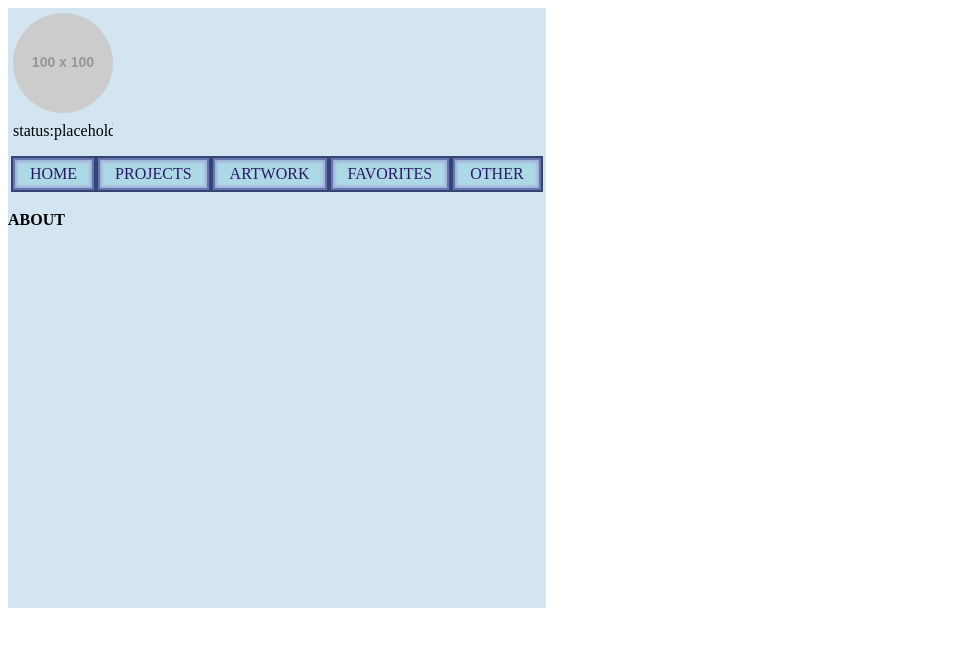
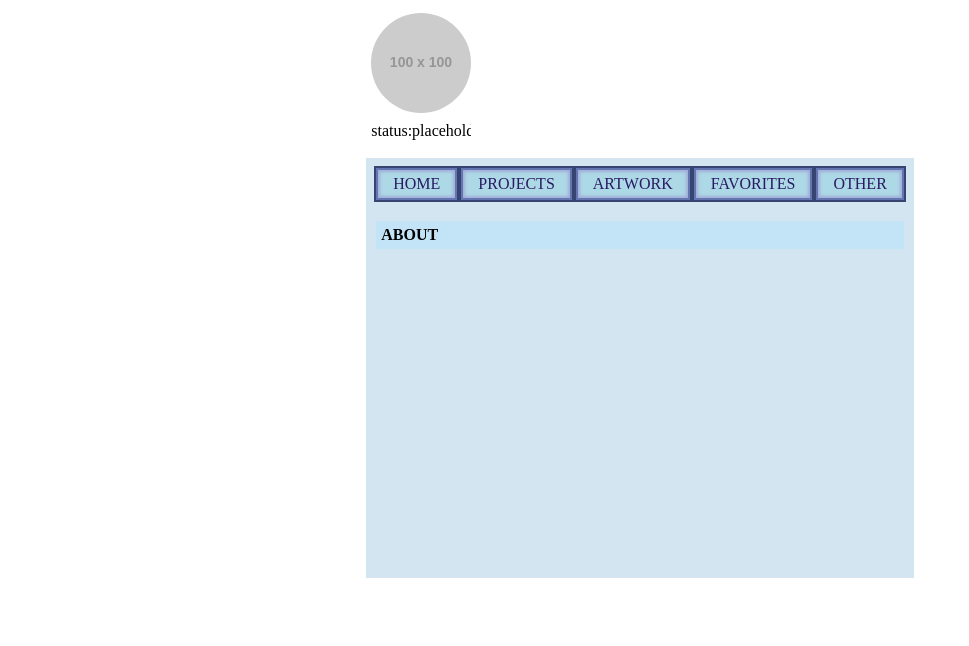
Before and after one commit to clownoftheweekcode/personalSite, a plain HTML site: page index.html in a window 1280 px wide. Shown: the whole page, without its empty margins (0-969 px from the left). Drawn offline with Linux system fonts and the light colour scheme; placeholder pictures from the web are drawn by us.

Commit message:
added little styling

```diff
--- a/style.css
+++ b/style.css
@@ -1,6 +1,6 @@
 #nav {
     margin:auto;
-    margin:0px 5px;
+    /* margin:0px 5px; */
 }
 #nav span {
     display:inline-block;
@@ -16,15 +16,22 @@
     padding:0px;
     margin:0px;
 }
+#bottomSect {
+    background-color:#d3e5f0;
+    height:400px;
+    padding:10px;
+}
 #content {
+    margin:auto;
     width:fit-content;
     max-width:750px;
-    background-color:#d3e5f0;
+    /* background-color:#d3e5f0; */
     max-height:600px;
     height:600px;
 }
-.header {
+.header h4 {
     background-color: #c3e4f7;
+    padding:5px;
 }
 #pfp {
     border-radius: 100%;
```
